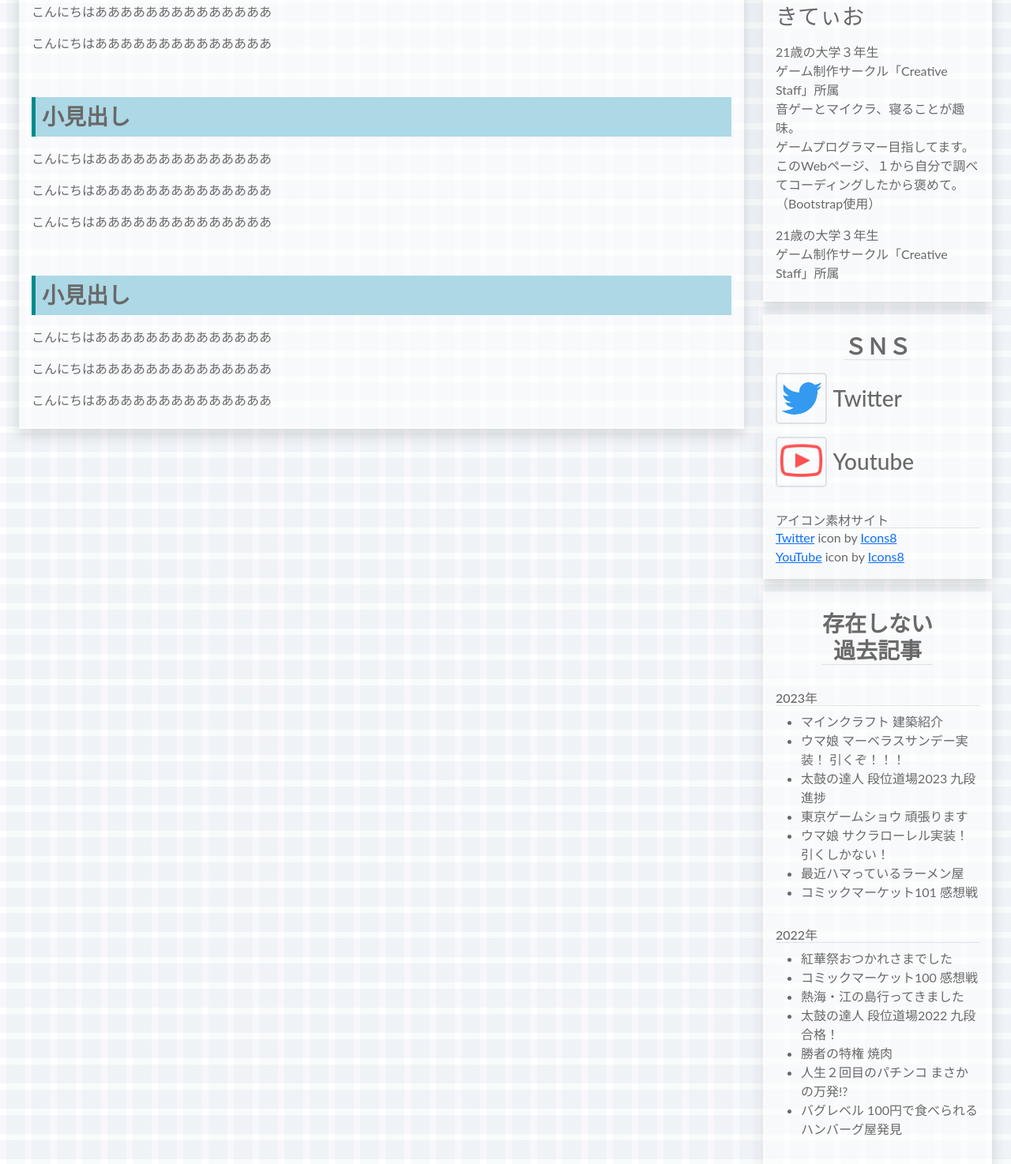
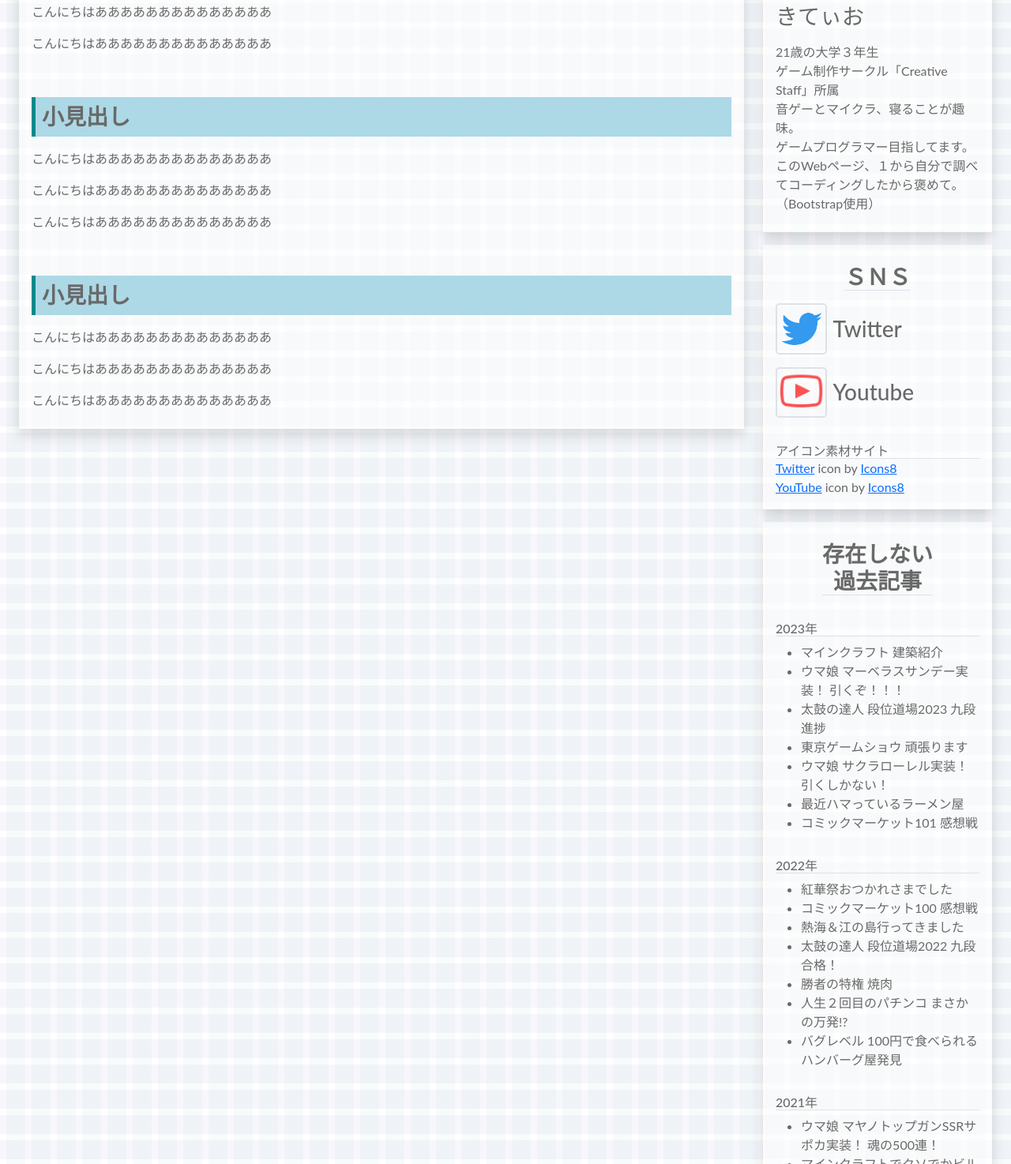
Before and after one commit to Kitio108/Kitio108.github.io, a plain HTML site: page MidtermWork/index.html in a window 1280 px wide. Shown: the part 548-2022 px from the top of the page at 79% size. Drawn offline with nearby package versions, Linux system fonts and the light colour scheme.

Commit message:
no message

```diff
--- a/MidtermWork/index.html
+++ b/MidtermWork/index.html
@@ -109,7 +109,6 @@
                             <img src="Img/icon.png" class="d-block w-75 rounded-circle border border-2 mx-auto my-2" style="max-width: 240px" alt="アイコン(GitHub)">
                             <h3 class="my-2"> きてぃお </h3>
                             <p class="my-2"> 21歳の大学３年生<br>ゲーム制作サークル「Creative Staff」所属<br>音ゲーとマイクラ、寝ることが趣味。<br>ゲームプログラマー目指してます。<br>このWebページ、１から自分で調べてコーディングしたから褒めて。（Bootstrap使用） </p>
-                            <p class="my-2"> 21歳の大学３年生<br>ゲーム制作サークル「Creative Staff」所属</p>
 
                         </div>
 
@@ -157,7 +156,7 @@
                             <ul class="my-2">
                                 <li>紅華祭おつかれさまでした</li>
                                 <li>コミックマーケット100 感想戦</li>
-                                <li>熱海・江の島行ってきました</li>
+                                <li>熱海＆江の島行ってきました</li>
                                 <li>太鼓の達人 段位道場2022 九段合格！</li>
                                 <li>勝者の特権 焼肉</li>
                                 <li>人生２回目のパチンコ まさかの万発!?</li>
```
